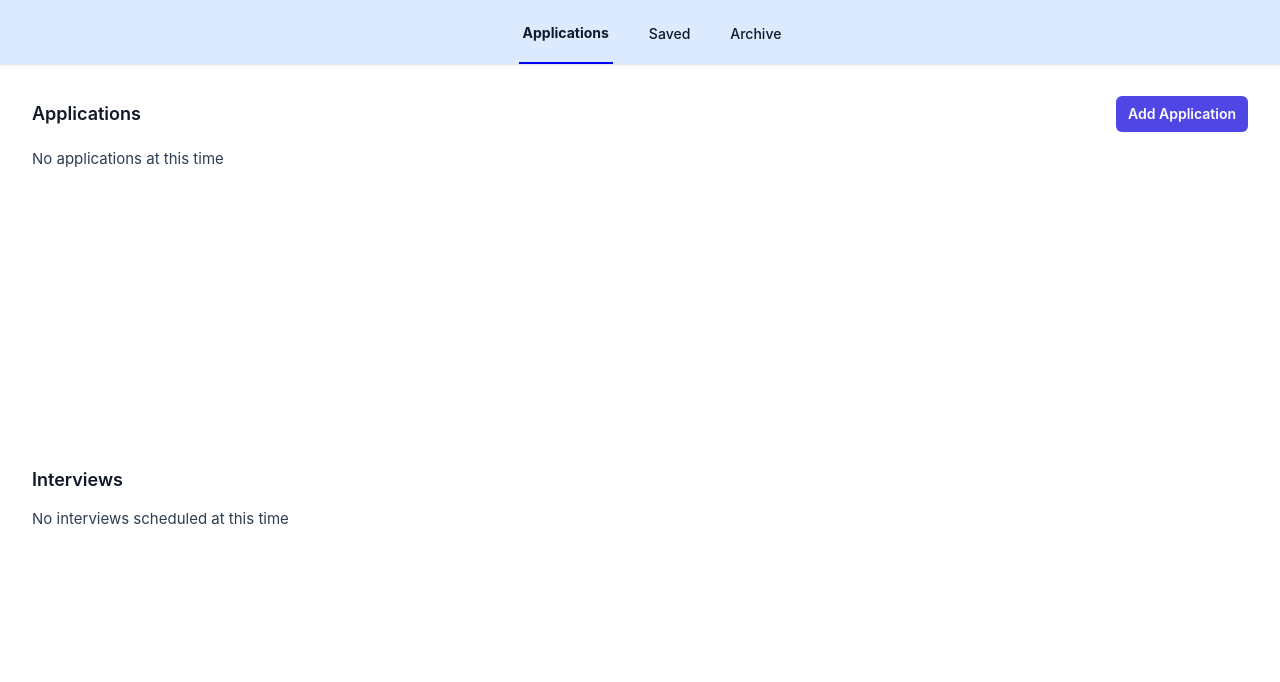
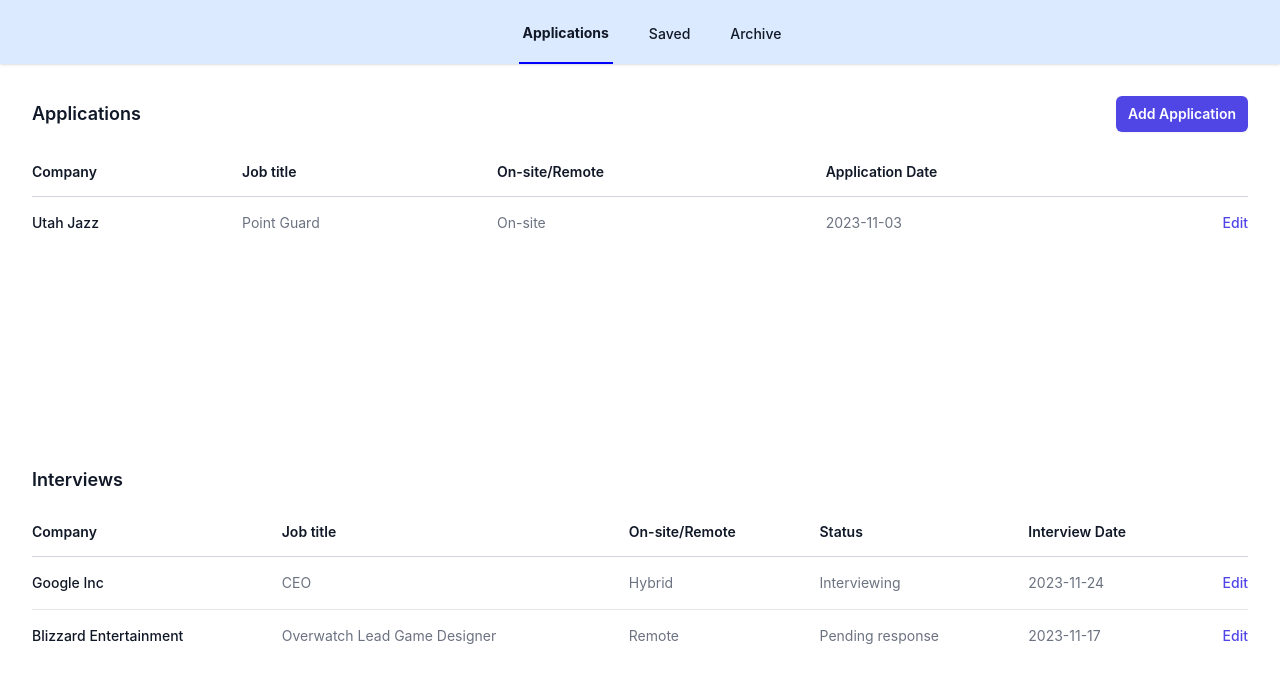
Before and after one commit to relic606/jobsearch, a Vue app: page /projects/jobsearch in a window 1280 px wide. Shown: the top 682 px of the page. Built offline with nearby package versions, Linux system fonts and the light colour scheme.

Commit message:
adding dummy data

```diff
--- a/src/App.vue
+++ b/src/App.vue
@@ -7,8 +7,78 @@
 
 if (localStorage.jobs) {
 	const unserializedLocalStorage = JSON.parse(localStorage.jobs);
-	console.log(localStorage.jobs);
 	localStorageArr.value = unserializedLocalStorage;
+} else {
+	localStorageArr.value = [
+		{
+			company: "Utah Jazz",
+			title: "Point Guard",
+			url: "www.utahjazz.com",
+			pay: "TBD",
+			location: "Salt Lake City, UT",
+			date: "2023-11-03",
+			selected: "On-site",
+			notes:
+				"Maybe this year?  If application moves forward, Emphasize how inexpensive I will be, and promise to lose all of their games for optimal rebuilding.",
+			status: "Applied",
+			id: 1,
+			interviewDate: ""
+		},
+		{
+			company: "Google Inc",
+			title: "CEO",
+			url: "www.google.com",
+			pay: "$10k / hour",
+			location: "Google Town, CA",
+			date: "2023-11-10",
+			selected: "Hybrid",
+			notes: "Requires relocation to Google Town",
+			status: "Interviewing",
+			id: 2,
+			interviewDate: "2023-11-24"
+		},
+		{
+			company: "Blizzard Entertainment",
+			title: "Overwatch Lead Game Designer",
+			url: "www.blizzard.com",
+			pay: "250k - 500k annually",
+			location: "Irvine, CA",
+			date: "2023-11-08",
+			selected: "Remote",
+			notes:
+				"Interview went great!  They responded very well to proposed balance changes to each hero.  Should hear back by end of 2023, otherwise follow up.",
+			status: "Pending response",
+			id: 3,
+			interviewDate: "2023-11-17"
+		},
+		{
+			company: "Apple Inc",
+			title: "CEO",
+			url: "www.apple.com",
+			pay: null,
+			location: null,
+			date: null,
+			selected: "",
+			notes: "Apply if Google CEO interview goes poorly.",
+			status: "Saved",
+			id: 4,
+			interviewDate: ""
+		},
+		{
+			company: "Walmart",
+			title: "Greeter",
+			url: "www.walmart.com",
+			pay: "$15.00 / hour",
+			location: "Salt Lake City, UT",
+			date: "2023-11-01",
+			selected: "On-site",
+			notes:
+				"Received declination indicating they decided to go with a more qualified candidate.  Next time for an interview, I'll try less Hannibal Lecter, and more Spongebob.",
+			status: "Closed",
+			id: 5,
+			interviewDate: "2023-11-06"
+		}
+	];
 }
 
 const addToLocalStorageArr = (job) => {
```
